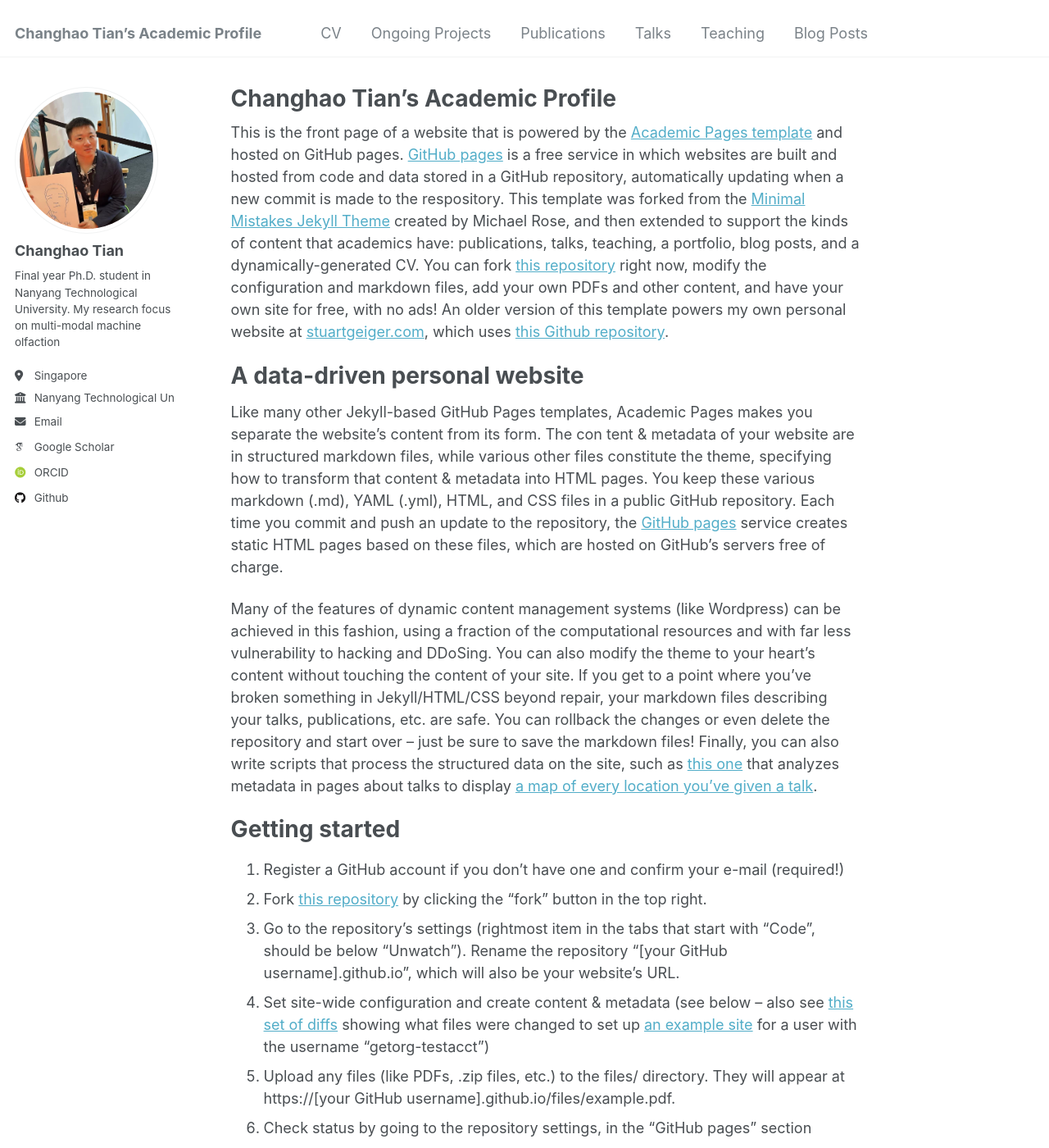
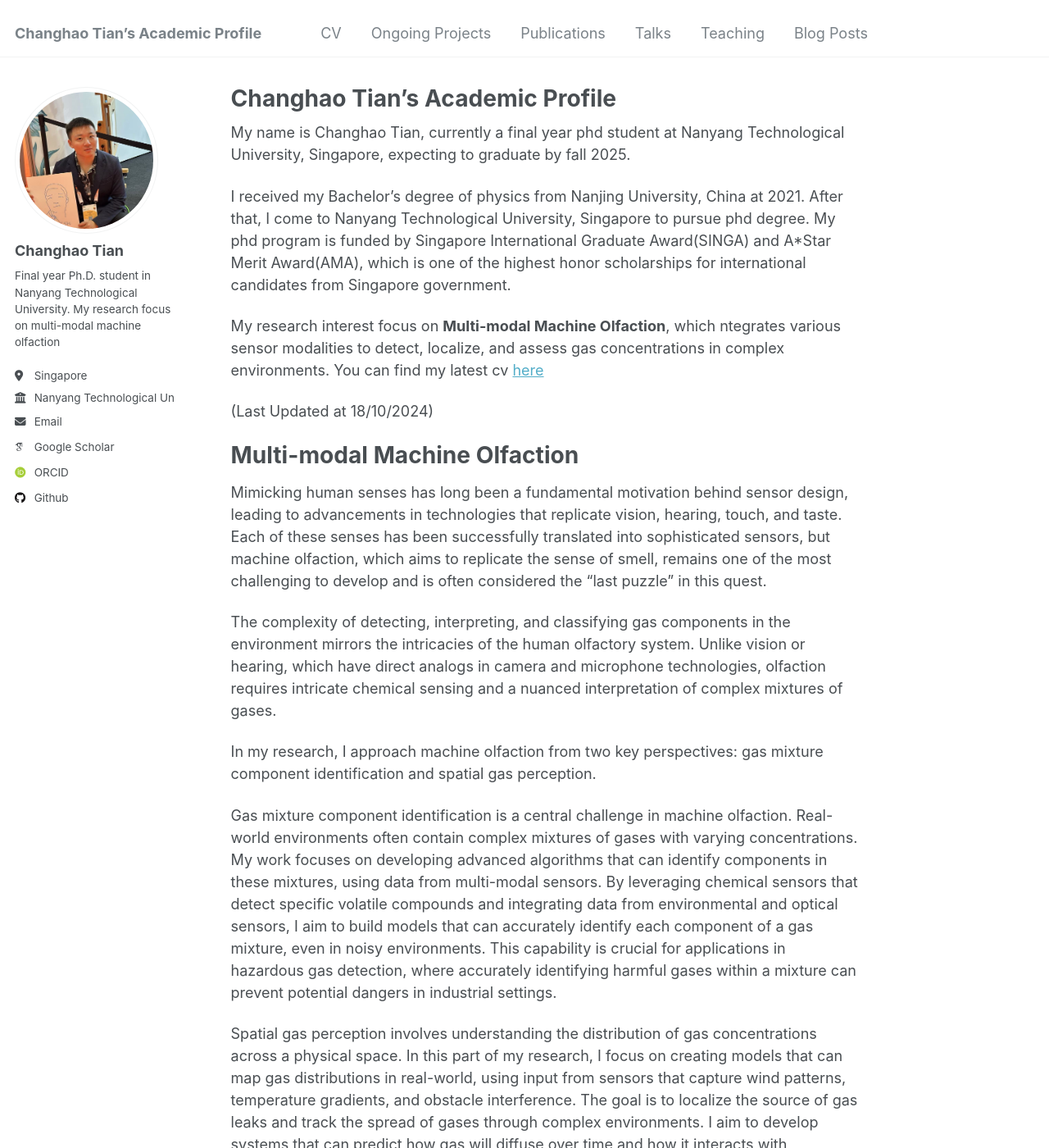
Before and after one commit to CHTiansweet/CHTian, a Jekyll site: the page built from _pages/about.md, in a window 1280 px wide and 1400 px high. Shown: the whole window at 82% size. Built offline with Jekyll 4.4.1, drawn with Linux system fonts in a browser that asks for light colours; some web fonts are replaced; some of the changed text lies outside the part shown.

Commit message:
Update about.md

```diff
--- a/_pages/about.md
+++ b/_pages/about.md
@@ -7,27 +7,23 @@ redirect_from:
   - /about.html
 ---
 
-This is the front page of a website that is powered by the [Academic Pages template](https://github.com/academicpages/academicpages.github.io) and hosted on GitHub pages. [GitHub pages](https://pages.github.com) is a free service in which websites are built and hosted from code and data stored in a GitHub repository, automatically updating when a new commit is made to the respository. This template was forked from the [Minimal Mistakes Jekyll Theme](https://mmistakes.github.io/minimal-mistakes/) created by Michael Rose, and then extended to support the kinds of content that academics have: publications, talks, teaching, a portfolio, blog posts, and a dynamically-generated CV. You can fork [this repository](https://github.com/academicpages/academicpages.github.io) right now, modify the configuration and markdown files, add your own PDFs and other content, and have your own site for free, with no ads! An older version of this template powers my own personal website at [stuartgeiger.com](http://stuartgeiger.com), which uses [this Github repository](https://github.com/staeiou/staeiou.github.io).
+My name is Changhao Tian, currently a final year phd student at Nanyang Technological University, Singapore, expecting to graduate by fall 2025.
 
-A data-driven personal website
+I received my Bachelor's degree of physics from Nanjing University, China at 2021. After that, I come to Nanyang Technological University, Singapore to pursue phd degree. My phd program is funded by Singapore International Graduate Award(SINGA) and A*Star Merit Award(AMA), which is one of the highest honor scholarships for international candidates from Singapore government.
+
+My research interest focus on **Multi-modal Machine Olfaction**, which ntegrates various sensor modalities to detect, localize, and assess gas concentrations in complex environments. You can find my latest cv [here](https://github.com/CHTiansweet/CHTian/blob/master/files/CV%20changhao%20Tian_Updated.pdf)
+
+(Last Updated at 18/10/2024)
+
+
+Multi-modal Machine Olfaction
 ======
-Like many other Jekyll-based GitHub Pages templates, Academic Pages makes you separate the website's content from its form. The con tent & metadata of your website are in structured markdown files, while various other files constitute the theme, specifying how to transform that content & metadata into HTML pages. You keep these various markdown (.md), YAML (.yml), HTML, and CSS files in a public GitHub repository. Each time you commit and push an update to the repository, the [GitHub pages](https://pages.github.com/) service creates static HTML pages based on these files, which are hosted on GitHub's servers free of charge.
+Mimicking human senses has long been a fundamental motivation behind sensor design, leading to advancements in technologies that replicate vision, hearing, touch, and taste. Each of these senses has been successfully translated into sophisticated sensors, but machine olfaction, which aims to replicate the sense of smell, remains one of the most challenging to develop and is often considered the "last puzzle" in this quest.
 
-Many of the features of dynamic content management systems (like Wordpress) can be achieved in this fashion, using a fraction of the computational resources and with far less vulnerability to hacking and DDoSing. You can also modify the theme to your heart's content without touching the content of your site. If you get to a point where you've broken something in Jekyll/HTML/CSS beyond repair, your markdown files describing your talks, publications, etc. are safe. You can rollback the changes or even delete the repository and start over -- just be sure to save the markdown files! Finally, you can also write scripts that process the structured data on the site, such as [this one](https://github.com/academicpages/academicpages.github.io/blob/master/talkmap.ipynb) that analyzes metadata in pages about talks to display [a map of every location you've given a talk](https://academicpages.github.io/talkmap.html).
+The complexity of detecting, interpreting, and classifying gas components in the environment mirrors the intricacies of the human olfactory system. Unlike vision or hearing, which have direct analogs in camera and microphone technologies, olfaction requires intricate chemical sensing and a nuanced interpretation of complex mixtures of gases.
 
-Getting started
-======
-1. Register a GitHub account if you don't have one and confirm your e-mail (required!)
-1. Fork [this repository](https://github.com/academicpages/academicpages.github.io) by clicking the "fork" button in the top right.
-1. Go to the repository's settings (rightmost item in the tabs that start with "Code", should be below "Unwatch"). Rename the repository "[your GitHub username].github.io", which will also be your website's URL.
-1. Set site-wide configuration and create content & metadata (see below -- also see [this set of diffs](http://archive.is/3TPas) showing what files were changed to set up [an example site](https://getorg-testacct.github.io) for a user with the username "getorg-testacct")
-1. Upload any files (like PDFs, .zip files, etc.) to the files/ directory. They will appear at https://[your GitHub username].github.io/files/example.pdf.
-1. Check status by going to the repository settings, in the "GitHub pages" section
+In my research, I approach machine olfaction from two key perspectives: gas mixture component identification and spatial gas perception.
 
-Site-wide configuration
-------
-The main configuration file for the site is in the base directory in [_config.yml](https://github.com/academicpages/academicpages.github.io/blob/master/_config.yml), which defines the content in the sidebars and other site-wide features. You will need to replace the default variables with ones about yourself and your site's github repository. The configuration file for the top menu is in [_data/navigation.yml](https://github.com/academicpages/academicpages.github.io/blob/master/_data/navigation.yml). For example, if you don't have a portfolio or blog posts, you can remove those items from that navigation.yml file to remove them from the header.
+Gas mixture component identification is a central challenge in machine olfaction. Real-world environments often contain complex mixtures of gases with varying concentrations. My work focuses on developing advanced algorithms that can identify components in these mixtures, using data from multi-modal sensors. By leveraging chemical sensors that detect specific volatile compounds and integrating data from environmental and optical sensors, I aim to build models that can accurately identify each component of a gas mixture, even in noisy environments. This capability is crucial for applications in hazardous gas detection, where accurately identifying harmful gases within a mixture can prevent potential dangers in industrial settings.
 
-Create content & metadata
-------
-For site content, there is one markdown file for each type of content, which are stored in directories like _publications, _talks, _posts, _teaching, or _pages. For example, each talk is a markdown file in the [_talks directory](https://github.com/academicpages/academicpages.github.io/tree/master/_talks). At the top of each markdown file is structured data in YAML about the talk, which the theme will parse to do lots of cool stuff. The same structured data about a talk is used to generate the list of talks on the [Talks page](https://academicpages.github.io/talks), each [individual page](https://academicpages.github.io/talks/2012-03-01-talk-1) for specific talks, the talks section for the [CV page](https://academicpages.github.io/cv), and the [map of places you've given a talk](https://academicpages.github.io/talkmap.html) (if you run this [python file](https://github.com/academicpages/academicpages.github.io/blob/master/talkmap.py) or [Jupyter notebook](https://github.com/academicpages/academicpages.github.io/blob/master/talkmap.ipynb), which creates the HTML for the map based on the contents of the _talks directory).
+Spatial gas perception involves understanding the distribution of gas concentrations across a physical space. In this part of my research, I focus on creating models that can map gas distributions in real-world, using input from sensors that capture wind patterns, temperature gradients, and obstacle interference. The goal is to localize the source of gas leaks and track the spread of gases through complex environments. I aim to develop systems that can predict how gas will diffuse over time and how it interacts with environmental factors.
```
